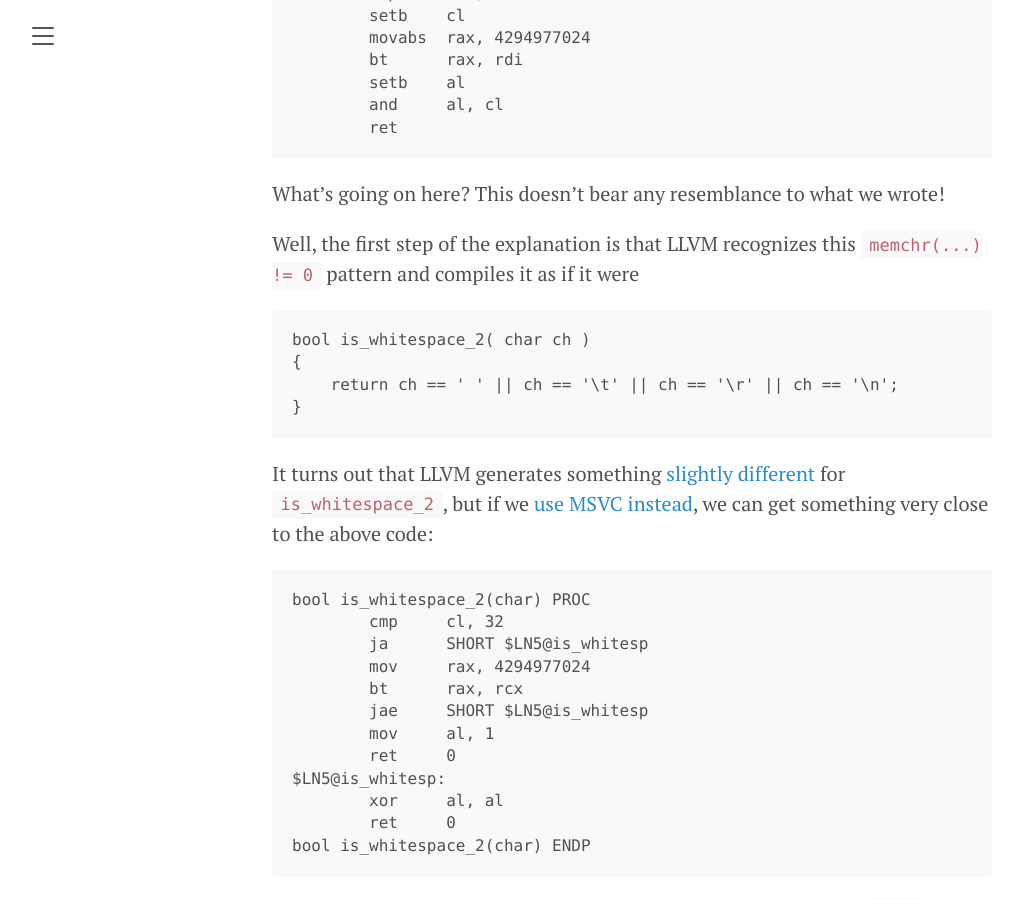
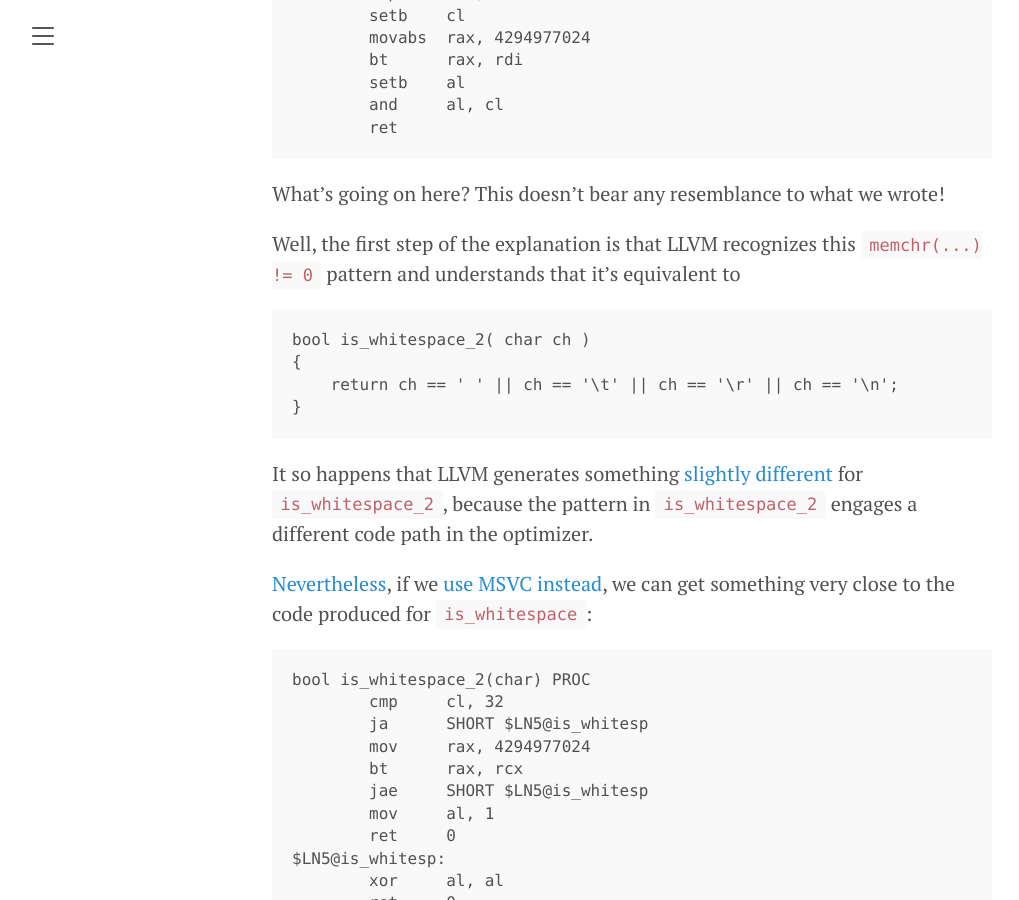
Before and after one commit to pdimov/blog, a Jekyll site: the page built from _posts/2020-07-19-llvm-and-memchr.md, in a window 1280 px wide and 900 px high, scrolled down 572 px. Shown: the whole window, without its empty margins (8-1027 px from the left). Built offline with Jekyll 4.4.1, drawn with Linux system fonts in a browser that asks for light colours.

Commit message:
Minor edits

````diff
--- a/_posts/2020-07-19-llvm-and-memchr.md
+++ b/_posts/2020-07-19-llvm-and-memchr.md
@@ -30,7 +30,7 @@ is_whitespace(char):
 What's going on here? This doesn't bear any resemblance to what we wrote!
 
 Well, the first step of the explanation is that LLVM recognizes this
-`memchr(...) != 0` pattern and compiles it as if it were
+`memchr(...) != 0` pattern and understands that it's equivalent to
 
 ```
 bool is_whitespace_2( char ch )
@@ -39,10 +39,14 @@ bool is_whitespace_2( char ch )
 }
 ```
 
-It turns out that LLVM generates something
+It so happens that LLVM generates something
 [slightly different](https://godbolt.org/z/zodd9z) for `is_whitespace_2`,
-but if we [use MSVC instead](https://godbolt.org/z/YYoKKn), we can get
-something very close to the above code:
+because the pattern in `is_whitespace_2` engages a different code path
+in the optimizer.
+
+[Nevertheless](https://books.google.bg/books?id=fr5SBAAAQBAJ&pg=PT88&lpg=PT88&dq=nevertheless&source=bl&ots=HnmWRXPRU0&sig=ACfU3U3oRHjPTzabiIt6NMUTw4vcD5ozIg&hl=en&sa=X&ved=2ahUKEwjH5p3l_N7qAhVyAmMBHQSjBqkQ6AEwAXoECAoQAQ#v=onepage&q=nevertheless&f=false),
+if we [use MSVC instead](https://godbolt.org/z/YYoKKn),
+we can get something very close to the code produced for `is_whitespace`:
 
 ```
 bool is_whitespace_2(char) PROC
````
